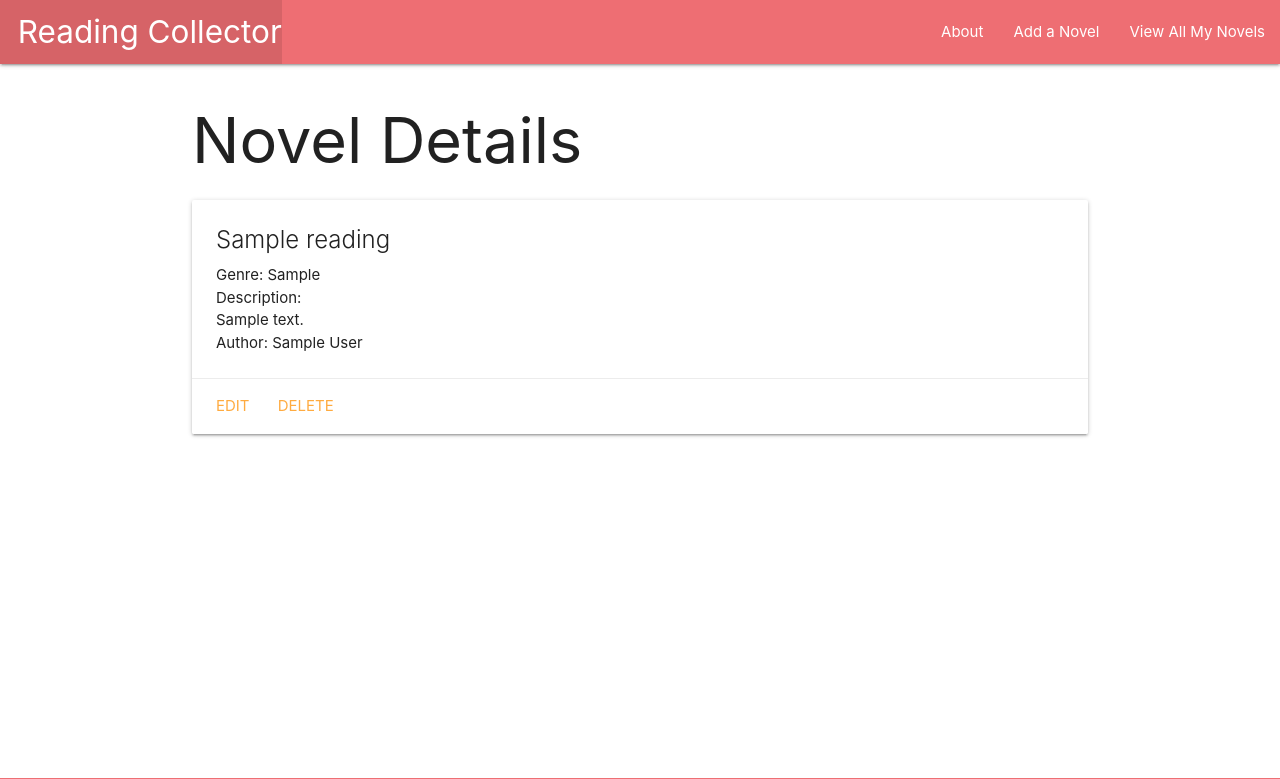
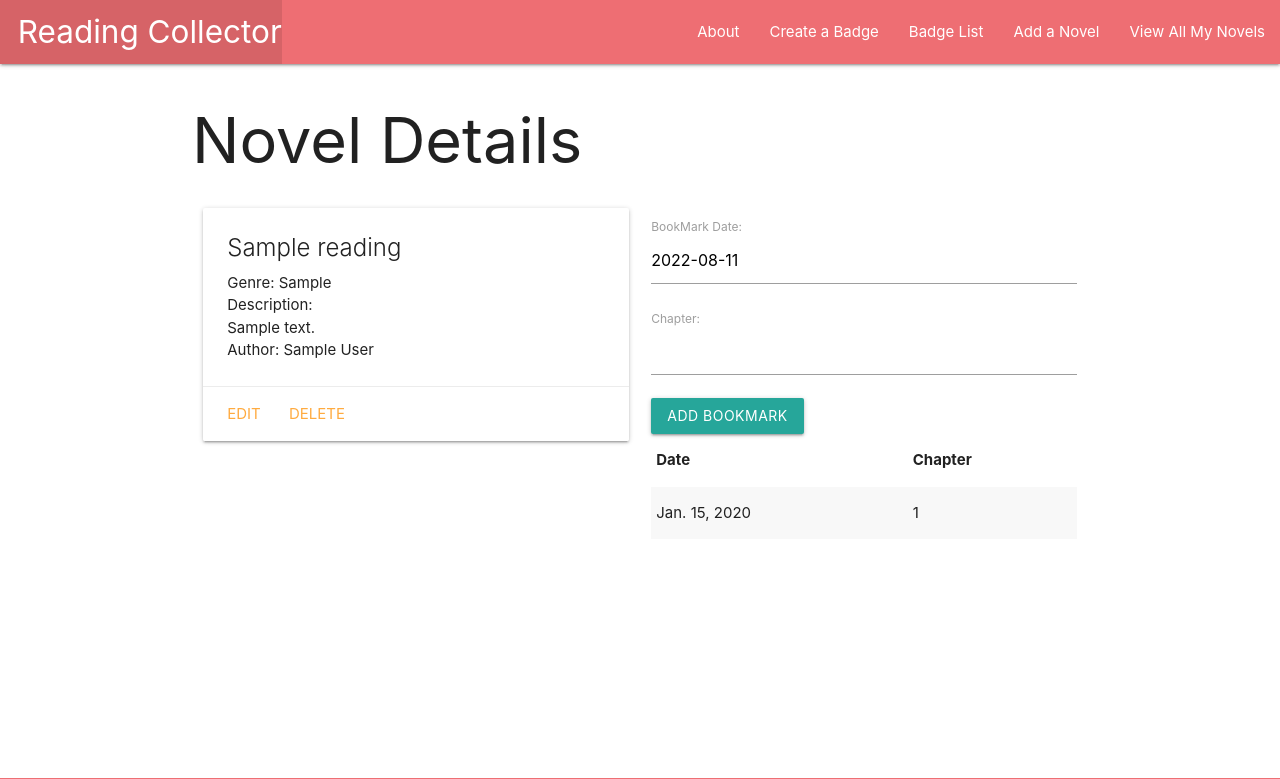
Before and after one commit to jesusi3/readingcollector, a Django app: page /readings/1/ in a window 1280 px wide. Shown: the top 779 px of the page. Run offline with Django 4.2, Linux system fonts and the light colour scheme; tables that the repository leaves empty hold one stand-in row (values such as "Sample post").

Commit message:
part5 begin

```diff
--- a/main_app/admin.py
+++ b/main_app/admin.py
@@ -1,7 +1,9 @@
 from django.contrib import admin
 
 # Register your models here.
-from .models import Reading
+from .models import Badge, Reading, BookMark
 
 # Register your models here
 admin.site.register(Reading)
+admin.site.register(BookMark)
+admin.site.register(Badge)
--- /dev/null
+++ b/main_app/forms.py
@@ -0,0 +1,7 @@
+from django.forms import ModelForm
+from .models import BookMark
+
+class BookMarkForm(ModelForm):
+    class Meta:
+        model = BookMark
+        fields = ['date', 'chapter']
--- a/main_app/models.py
+++ b/main_app/models.py
@@ -1,11 +1,31 @@
+from django.db import models
 from django.urls import reverse
-from django.db import models
 
 # readings = [
 #   reading('ULYSSES', 'Modernist novel', 'Ulysses is the story of a day in the life of Leopold Bloom as he travels Dublin and goes about his business, attending a funeral, buying soap, going to the Library, walking by the beach, going to the pub etc', 'James Joyce'),
 #   reading('THE GREAT GATSBY', 'Tragedy, Realism, Modernism,', 'the tragic story of Jay Gatsby, a self-made millionaire, and his pursuit of Daisy Buchanan, a wealthy young woman whom he loved in his youth.', 'F. Scott Fitzgerald'),
 #   reading('LOLITA', 'Novel', 'In Lolita, a middle-aged man named Humbert Humbert becomes obsessed with a pre-pubescent girl named Dolores Haze, who he calls Lolita. ', 'Vladimir Nabokov')
 # ]
+
+RANKS = (
+    ('B', 'Bronze'),
+    ('S', 'Silver'),
+    ('G', 'Gold'),
+)
+class Badge(models.Model):
+    name = models.CharField(max_length=100)
+    rank = models.CharField(
+        max_length=1,
+        choices=RANKS,
+        default=RANKS[0][0]
+    )
+    def __str__(self):
+        return f'Badge {self.name} has Rank {self.get_rank_display()}'
+
+    def get_absolute_url(self):
+        return reverse('badges_detail', kwargs={'pk': self.id})
+
+
 
 class Reading(models.Model):
     title = models.CharField(max_length=100)
@@ -18,3 +38,12 @@ class Reading(models.Model):
 
     def get_absolute_url(self):
         return reverse('detail', kwargs={'reading_id': self.id})
+
+class BookMark(models.Model):
+    date = models.DateField('BookMark Date')
+    chapter = models.IntegerField()
+    # Create a cat_id FK
+    reading = models.ForeignKey(Reading, on_delete=models.CASCADE)
+
+    def __str__(self):
+        return f"Chapter {self.chapter} on {self.date}"
--- a/main_app/templates/base.html
+++ b/main_app/templates/base.html
@@ -8,6 +8,7 @@
   <title>Reading Collector</title>
   <link rel="stylesheet" href="https://cdnjs.cloudflare.com/ajax/libs/materialize/1.0.0/css/materialize.min.css">
   <link rel="stylesheet" type="text/css" href="{% static 'css/style.css' %}">
+  <script src="https://cdnjs.cloudflare.com/ajax/libs/materialize/1.0.0/js/materialize.min.js"></script>
 
 </head>
 <body>
@@ -19,6 +20,8 @@
         </ul>
         <ul class="right">
           <li><a href="{% url 'about' %}">About</a></li>
+          <li><a href="{% url 'badges_create' %}">Create a Badge</a></li>
+          <li><a href="{% url 'badges_index' %}">Badge List</a></li>
           <li><a href="{% url 'readings_create' %}">Add a Novel</a></li>
           <li><a href="{% url 'index' %}">View All My Novels</a></li>
         </ul>
--- a/main_app/templates/readings/detail.html
+++ b/main_app/templates/readings/detail.html
@@ -4,6 +4,8 @@
 
 <h1>Novel Details</h1>
 
+<div class="row">
+    <div class="col s6">
         <div class="card">
             <div class="card-content">
                 <span class="card-title">{{ reading.title }}</span>
@@ -16,8 +18,39 @@
                 <a href="{% url 'readings_delete' reading.id %}">Delete</a>
             </div>
         </div>
+    </div>
+    <div class="col s6">
 
-
-
-
+        <form action="{% url 'add_bookmark' reading.id %}" method="POST">
+            {% csrf_token %}
+            {{ bookmark_form.as_p }}
+            <button class="btn" type="submit"> Add Bookmark</button>
+          </form>
+        <table class="striped">
+            <thead>
+                <tr>
+                    <th>Date</th>
+                    <th>Chapter</th>
+                </tr>
+            </thead>
+            <tbody>
+                {% for bookmark in reading.bookmark_set.all %}
+                <tr>
+                    <td>{{bookmark.date}}</td>
+                    <td>{{bookmark.chapter}}</td>
+                </tr>
+                {% endfor %}
+            </tbody>
+        </table>
+    </div>
+</div>
+<script>
+const dateEl = document.getElementById('id_date');
+  M.Datepicker.init(dateEl, {
+    format: 'yyyy-mm-dd',
+    defaultDate: new Date(),
+    setDefaultDate: true,
+    autoClose: true
+  });
+</script>
 {% endblock %}
--- a/main_app/urls.py
+++ b/main_app/urls.py
@@ -9,5 +9,12 @@ urlpatterns = [
     path('readings/create/', views.ReadingCreate.as_view(), name='readings_create'),
     path('readings/<int:pk>/update/', views.ReadingUpdate.as_view(), name='readings_update'),
     path('readings/<int:pk>/delete/', views.ReadingDelete.as_view(), name='readings_delete'),
+    path('readings/<int:reading_id>/add_bookmark', views.add_bookmark, name='add_bookmark'),
+    path('badges/', views.BadgeList.as_view(), name='badges_index'),
+    path('badges/<int:pk>/', views.BadgeDetail.as_view(), name='badges_detail'),
+    path('badges/create/', views.BadgeCreate.as_view(), name='badges_create'),
+    path('badges/<int:pk>/update/', views.BadgeUpdate.as_view(), name='badges_update'),
+    path('badges/<int:pk>/delete/', views.BadgeDelete.as_view(), name='badges_delete'),
+
 
 ]
--- a/main_app/views.py
+++ b/main_app/views.py
@@ -1,6 +1,8 @@
-from django.shortcuts import render
+from django.shortcuts import render, redirect
 from django.views.generic.edit import CreateView, UpdateView, DeleteView
-from .models import Reading
+from django.views.generic import ListView, DetailView
+from .models import  Reading, Badge
+from .forms import BookMarkForm
 # Define the home view
 
 def home(request):
@@ -14,7 +16,10 @@ def readings_index(request):
 
 def readings_detail(request, reading_id):
   reading = Reading.objects.get(id=reading_id)
-  return render(request, 'readings/detail.html', {'reading': reading})
+  bookmark_form = BookMarkForm()
+  return render(request, 'readings/detail.html', {
+    'reading': reading, 'bookmark_form': bookmark_form
+    })
 
 class ReadingCreate(CreateView):
   model = Reading
@@ -27,3 +32,29 @@ class ReadingUpdate(UpdateView):
 class ReadingDelete(DeleteView):
   model = Reading
   success_url = '/readings/'
+
+def add_bookmark(request, reading_id):
+  form = BookMarkForm(request.POST)
+  if form.is_valid():
+    new_bookmark = form.save(commit=False)
+    new_bookmark.reading_id = reading_id
+    new_bookmark.save()
+  return redirect('detail', reading_id=reading_id)
+
+class BadgeList(ListView):
+  model = Badge
+
+class BadgeDetail(DetailView):
+  model = Badge
+
+class BadgeCreate(CreateView):
+  model = Badge
+  fields = "__all__"
+
+class BadgeUpdate(UpdateView):
+  model = Badge
+  fields = "__all__"
+
+class BadgeDelete(DeleteView):
+  model = Badge
+  success_url = '/badges/'
```
Also changed, not shown: main_app/templates/main_app/badge_confirm_delete.html (added, +13 -0 lines), main_app/templates/main_app/badge_detail.html (added, +20 -0 lines), main_app/templates/main_app/badge_form.html (added, +24 -0 lines), main_app/templates/main_app/badge_list.html (added, +17 -0 lines), main_app/migrations/0002_bookmark.py (added), main_app/migrations/0003_badge.py (added). Lines whose indentation alone changed are shown as unchanged.
